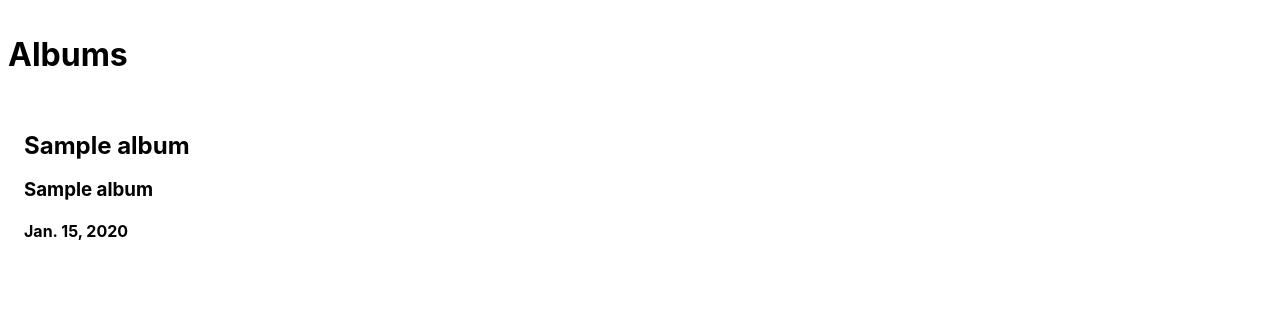
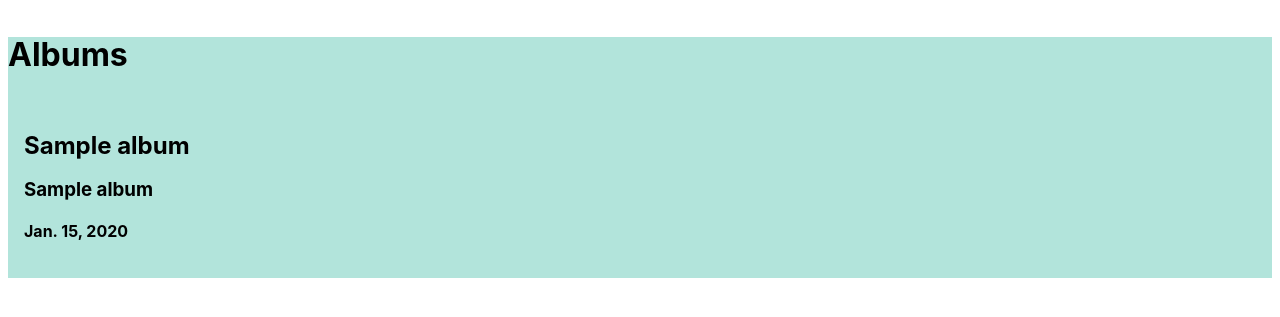
Before and after one commit to momentum-morehouse/django-music-bettinacjohnson, a Django app: page /albums in a window 1280 px wide. Shown: the top 317 px of the page. Run offline with Django 3.2, Linux system fonts and the light colour scheme; tables that the repository leaves empty hold one stand-in row (values such as "Sample post"); some libraries are stand-ins or nearby versions.

Commit message:
css begun

```diff
--- /dev/null
+++ b/static/css/styles.css
@@ -0,0 +1,3 @@
+.original {
+background-color: #B2E4DB;
+}
--- a/templates/albums/list_albums.html
+++ b/templates/albums/list_albums.html
@@ -1,9 +1,10 @@
 {% extends "base.html" %}
 
 {% block content %}
-<h1>Albums</h1>
 
-<div class="flex flex-wrap">
+
+<div class="original">
+  <h1>Albums</h1>
   {% for album in albums %}
   <div class="w-33 pa3">
     <h2>{{ album.album_title }}</h2>
@@ -11,7 +12,8 @@
     <h4>{{ album.released }}</h4>
 
 
+  </div>
+  {% endfor %}
 </div>
-</div>
-{% endfor %}
+
 {% endblock %}
--- a/templates/base.html
+++ b/templates/base.html
@@ -6,7 +6,7 @@
   <meta name="viewport" content="width=device-width, initial-scale=1.0">
   <title>Albums</title>
   <link rel="stylesheet" href="https://cdnjs.cloudflare.com/ajax/libs/tachyons/4.11.1/tachyons.css">
-
+  <link rel = "stylesheet" href="{% static "css/styles.css" %}">
 </head>
 <body class="sans-serif pv3 ph2">
   <div class="mw9 center">
```
